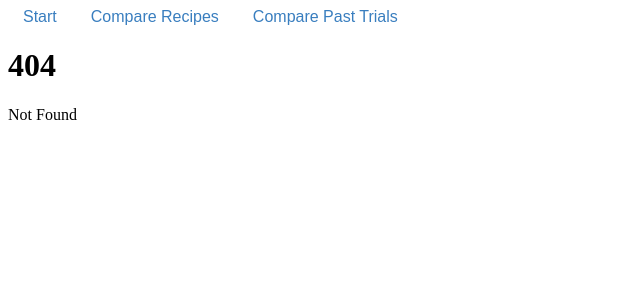
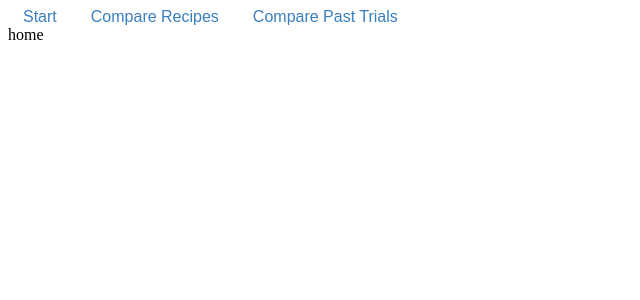
Before and after one commit to precyx/raylights-tools, a SvelteKit app: page / in a window 1280 px wide. Before the commit this address had no page. Shown: the top 300 px of the page, without its empty margins (0-640 px from the left). Built offline with nearby package versions, Linux system fonts and the light colour scheme.

Commit message:
add home route

```diff
--- /dev/null
+++ b/src/routes/+page.svelte
@@ -0,0 +1 @@
+<div>home</div>
```
